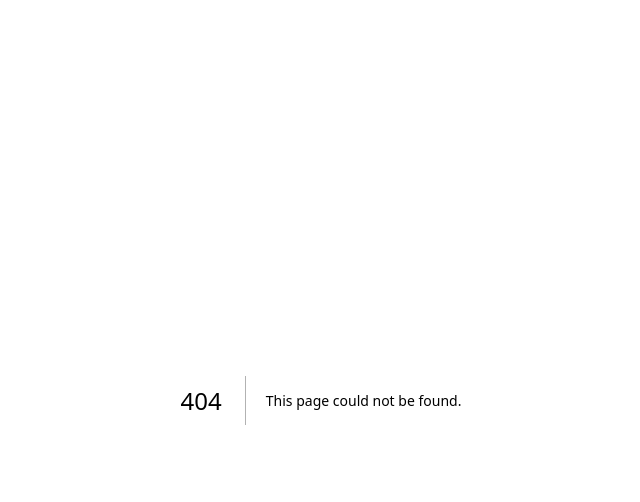
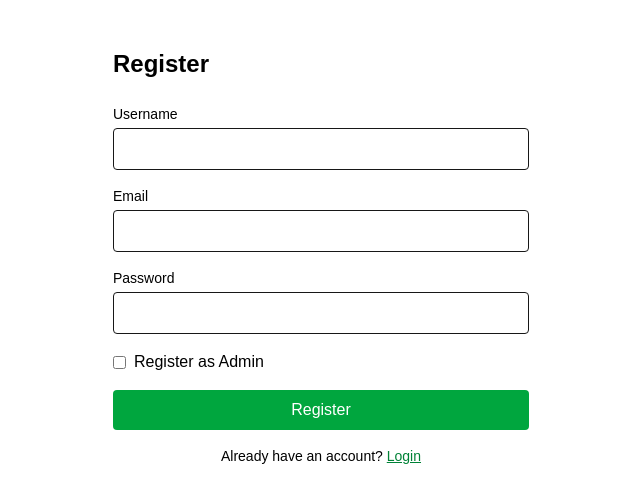
Before and after one commit to arnav-343-agarwal/SwachhTracker, a Next.js app: page /register in a window 1280 px wide. Before the commit this address had no page. Shown: the top 502 px of the page, without its empty margins (319-959 px from the left). Built offline with nearby package versions, Linux system fonts and the light colour scheme.

Commit message:
Navbar component

```diff
--- /dev/null
+++ b/src/app/login/page.js
@@ -0,0 +1,72 @@
+'use client';
+
+import { useState } from 'react';
+import { useRouter } from 'next/navigation';
+
+export default function LoginPage() {
+  const router = useRouter();
+  const [form, setForm] = useState({ email: '', password: '' });
+  const [error, setError] = useState('');
+  const [loading, setLoading] = useState(false);
+
+  const handleChange = (e) => {
+    setForm((f) => ({ ...f, [e.target.name]: e.target.value }));
+  };
+
+  const handleSubmit = async (e) => {
+    e.preventDefault();
+    setLoading(true);
+    setError('');
+    try {
+      const res = await fetch('/api/auth/login', {
+        method: 'POST',
+        headers: { 'Content-Type': 'application/json' },
+        body: JSON.stringify(form)
+      });
+      const data = await res.json();
+      if (!res.ok) throw new Error(data.error || 'Login failed');
+      router.push('/');
+    } catch (err) {
+      setError(err.message);
+    } finally {
+      setLoading(false);
+    }
+  };
+
+  return (
+    <div className="max-w-md mx-auto py-12 px-4">
+      <h1 className="text-2xl font-bold mb-6 text-black">Login</h1>
+      <form onSubmit={handleSubmit} className="space-y-4">
+        <div>
+          <label className="block text-sm font-medium mb-1 text-black">Email or Username</label>
+          <input
+            type="text"
+            name="email"
+            value={form.email}
+            onChange={handleChange}
+            className="w-full px-3 py-2 border rounded"
+            required
+          />
+        </div>
+        <div>
+          <label className="block text-sm font-medium mb-1 text-black">Password</label>
+          <input
+            type="password"
+            name="password"
+            value={form.password}
+            onChange={handleChange}
+            className="w-full px-3 py-2 border rounded"
+            required
+          />
+        </div>
+        {error && <div className="text-red-600 text-sm">{error}</div>}
+        <button type="submit" className="w-full bg-green-600 text-white py-2 rounded hover:bg-green-700" disabled={loading}>
+          {loading ? 'Logging in...' : 'Login'}
+        </button>
+      </form>
+      <div className="mt-4 text-sm text-center text-black">
+        Don&apos;t have an account? <a href="/register" className="text-green-700 underline">Register</a>
+      </div>
+    </div>
+  );
+}
--- /dev/null
+++ b/src/app/register/page.js
@@ -0,0 +1,98 @@
+'use client';
+
+import { useState } from 'react';
+import { useRouter } from 'next/navigation';
+
+export default function RegisterPage() {
+  const router = useRouter();
+  const [form, setForm] = useState({ username: '', email: '', password: '', isAdmin: false });
+  const [error, setError] = useState('');
+  const [loading, setLoading] = useState(false);
+
+  const handleChange = (e) => {
+    const { name, type, value, checked } = e.target;
+    setForm((f) => ({
+      ...f,
+      [name]: type === 'checkbox' ? checked : value
+    }));
+  };
+
+  const handleSubmit = async (e) => {
+    e.preventDefault();
+    setLoading(true);
+    setError('');
+    try {
+      const res = await fetch('/api/auth/register', {
+        method: 'POST',
+        headers: { 'Content-Type': 'application/json' },
+        body: JSON.stringify(form)
+      });
+      const data = await res.json();
+      if (!res.ok) throw new Error(data.error || 'Registration failed');
+      router.push('/');
+    } catch (err) {
+      setError(err.message);
+    } finally {
+      setLoading(false);
+    }
+  };
+
+  return (
+    <div className="max-w-md mx-auto py-12 px-4">
+      <h1 className="text-2xl font-bold mb-6 text-black">Register</h1>
+      <form onSubmit={handleSubmit} className="space-y-4">
+        <div>
+          <label className="block text-sm font-medium mb-1 text-black">Username</label>
+          <input
+            type="text"
+            name="username"
+            value={form.username}
+            onChange={handleChange}
+            className="w-full px-3 py-2 border rounded"
+            required
+          />
+        </div>
+        <div>
+          <label className="block text-sm font-medium mb-1 text-black">Email</label>
+          <input
+            type="email"
+            name="email"
+            value={form.email}
+            onChange={handleChange}
+            className="w-full px-3 py-2 border rounded"
+            required
+          />
+        </div>
+        <div>
+          <label className="block text-sm font-medium mb-1 text-black">Password</label>
+          <input
+            type="password"
+            name="password"
+            value={form.password}
+            onChange={handleChange}
+            className="w-full px-3 py-2 border rounded"
+            required
+          />
+        </div>
+        <div>
+          <label className="flex items-center gap-2 text-black">
+            <input
+              type="checkbox"
+              name="isAdmin"
+              checked={form.isAdmin}
+              onChange={handleChange}
+            />
+            <span>Register as Admin</span>
+          </label>
+        </div>
+        {error && <div className="text-red-600 text-sm">{error}</div>}
+        <button type="submit" className="w-full bg-green-600 text-white py-2 rounded hover:bg-green-700" disabled={loading}>
+          {loading ? 'Registering...' : 'Register'}
+        </button>
+      </form>
+      <div className="mt-4 text-sm text-center text-black">
+        Already have an account? <a href="/login" className="text-green-700 underline">Login</a>
+      </div>
+    </div>
+  );
+}
--- /dev/null
+++ b/src/components/Navbar.js
@@ -0,0 +1,109 @@
+'use client';
+
+import Link from 'next/link';
+import { usePathname, useRouter } from 'next/navigation';
+import { useEffect, useState } from 'react';
+
+export default function Navbar() {
+  const pathname = usePathname();
+  const router = useRouter();
+  const [user, setUser] = useState(null);
+  const [loading, setLoading] = useState(true);
+
+  useEffect(() => {
+    async function fetchUser() {
+      setLoading(true);
+      try {
+        const res = await fetch('/api/auth/me');
+        if (res.ok) {
+          const data = await res.json();
+          setUser(data.user);
+        } else {
+          setUser(null);
+        }
+      } catch {
+        setUser(null);
+      } finally {
+        setLoading(false);
+      }
+    }
+    fetchUser();
+  }, []);
+
+  const isActive = (path) => pathname === path;
+
+  const handleLogout = async () => {
+    await fetch('/api/auth/logout', { method: 'POST' });
+    setUser(null);
+    router.refresh();
+  };
+
+  return (
+    <nav className="bg-green-600 shadow-lg">
+      <div className="max-w-7xl mx-auto px-4 sm:px-6 lg:px-8">
+        <div className="flex justify-between h-16">
+          <div className="flex items-center">
+            {/* Logo/Brand */}
+            <Link href="/" className="flex items-center space-x-2">
+              <div className="w-8 h-8 bg-white rounded-full flex items-center justify-center">
+                <svg className="w-5 h-5 text-green-600" fill="currentColor" viewBox="0 0 20 20">
+                  <path fillRule="evenodd" d="M10 18a8 8 0 100-16 8 8 0 000 16zM9.555 7.168A1 1 0 008 8v4a1 1 0 001.555.832l3-2a1 1 0 000-1.664l-3-2z" clipRule="evenodd" />
+                </svg>
+              </div>
+              <span className="text-white font-bold text-xl">SwachhMap</span>
+            </Link>
+          </div>
+
+          {/* Navigation Links */}
+          <div className="flex items-center space-x-8">
+            <Link
+              href="/"
+              className={`px-3 py-2 rounded-md text-sm font-medium transition-colors ${
+                isActive('/')
+                  ? 'bg-green-700 text-white'
+                  : 'text-green-100 hover:bg-green-700 hover:text-white'
+              }`}
+            >
+              Home
+            </Link>
+
+            <Link
+              href="/report"
+              className={`px-3 py-2 rounded-md text-sm font-medium transition-colors ${
+                isActive('/report')
+                  ? 'bg-green-700 text-white'
+                  : 'text-green-100 hover:bg-green-700 hover:text-white'
+              }`}
+            >
+              Report an Issue
+            </Link>
+
+            <Link
+              href="/explore"
+              className={`px-3 py-2 rounded-md text-sm font-medium transition-colors ${
+                isActive('/explore')
+                  ? 'bg-green-700 text-white'
+                  : 'text-green-100 hover:bg-green-700 hover:text-white'
+              }`}
+            >
+              Explore Reports
+            </Link>
+
+            {/* Auth links */}
+            {loading ? null : user ? (
+              <div className="flex items-center gap-2">
+                <span className="text-green-100 text-sm">Hi, <span className="font-semibold">{user.username}</span>{user.isAdmin && <span className="ml-1 px-2 py-0.5 bg-green-800 text-xs rounded text-white">admin</span>}</span>
+                <button onClick={handleLogout} className="px-3 py-2 bg-white text-green-600 rounded-md text-sm font-medium hover:bg-green-50 transition-colors">Logout</button>
+              </div>
+            ) : (
+              <>
+                <Link href="/login" className="px-3 py-2 bg-white text-green-600 rounded-md text-sm font-medium hover:bg-green-50 transition-colors">Login</Link>
+                <Link href="/register" className="px-3 py-2 bg-white text-green-600 rounded-md text-sm font-medium hover:bg-green-50 transition-colors">Register</Link>
+              </>
+            )}
+          </div>
+        </div>
+      </div>
+    </nav>
+  );
+}
```
